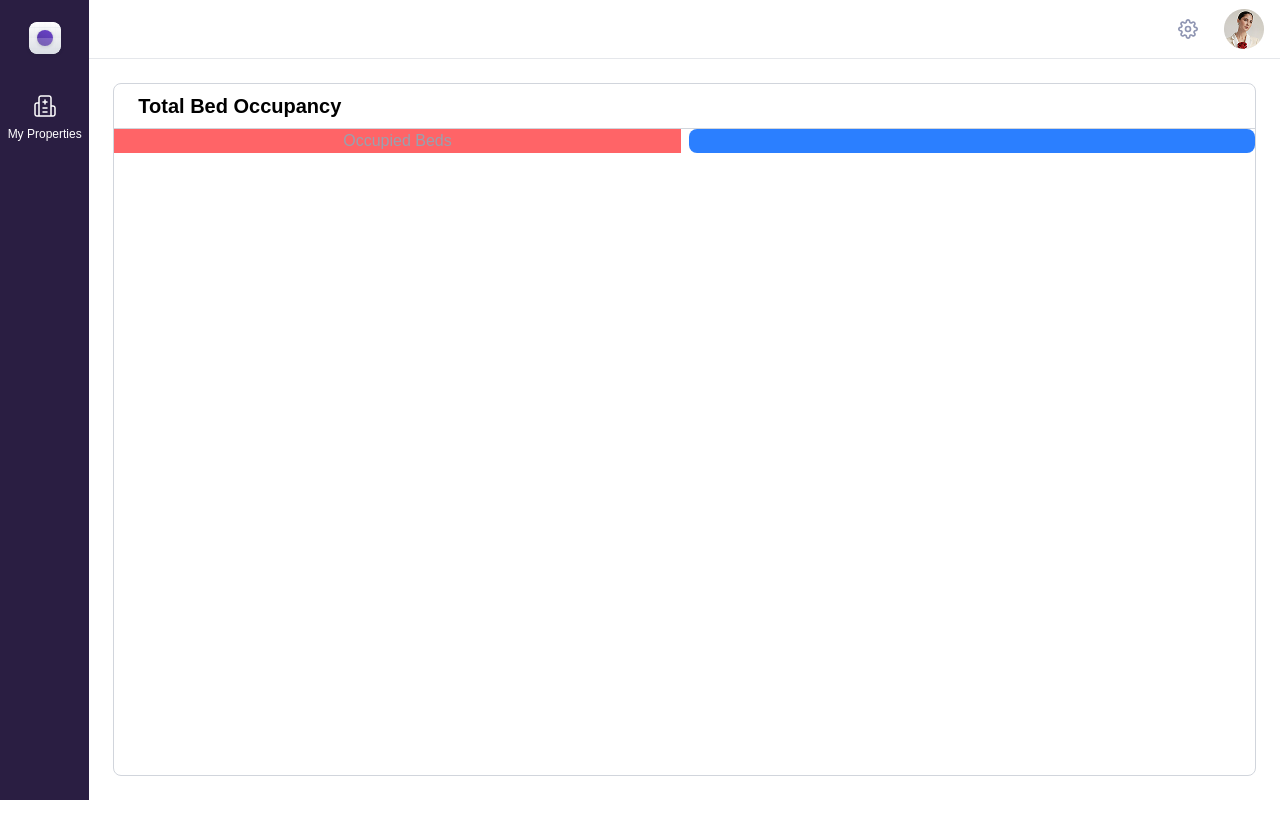
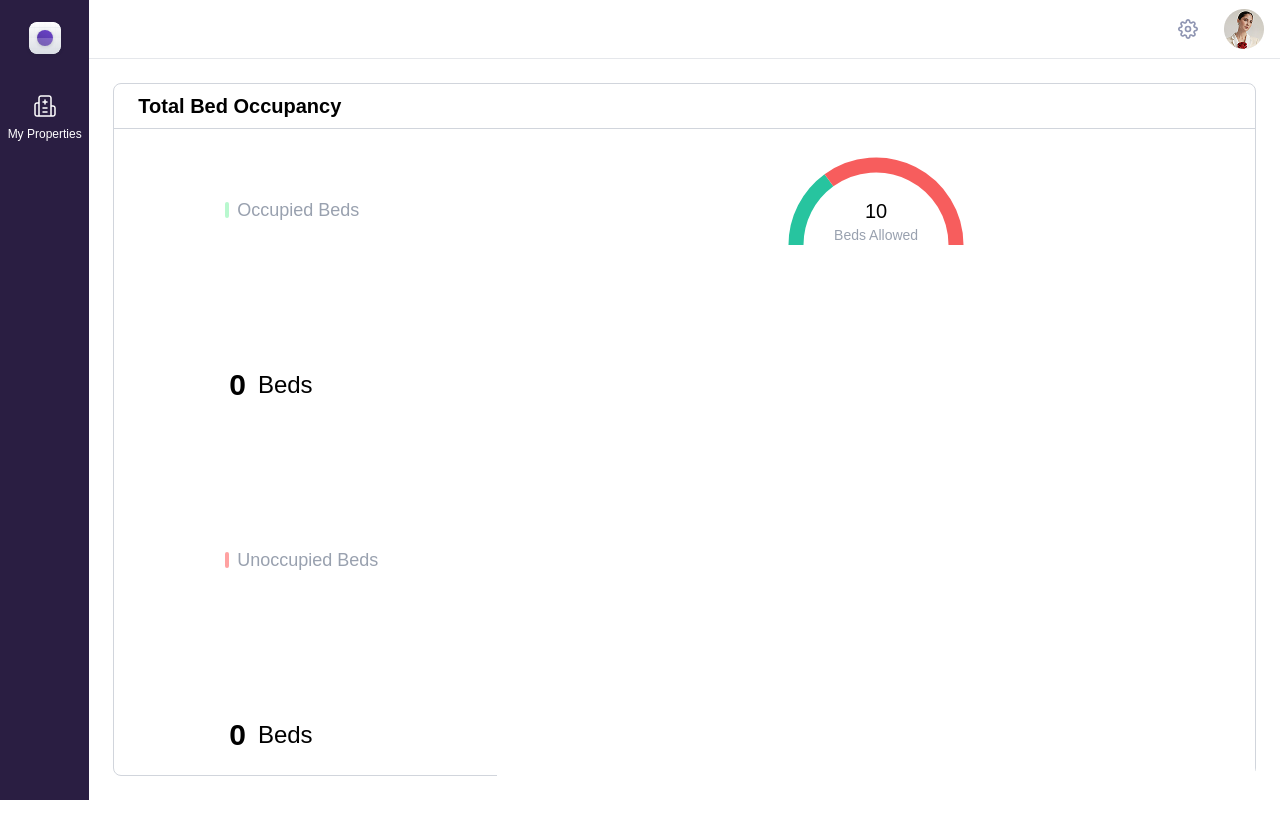
Before and after one commit to xcriminal1/Bed-Vacancy-Manager, a Next.js app: page / in a window 1280 px wide. Built offline with nearby package versions, Linux system fonts and the light colour scheme.

Commit message:
bed occupancy card

```diff
--- a/components/BedOccupancy.tsx
+++ b/components/BedOccupancy.tsx
@@ -1,26 +1,44 @@
-import React from 'react'
+import React from "react";
+import DonutChart from "./DonutChart";
 
 const BedOccupancy = () => {
   return (
-    <div className='h-full w-full border-1 border-gray-300 rounded-lg'>
-      <div className='text-black text-xl font-bold px-6 py-2 border-b border-gray-300'>
+    <div className="h-full w-full border-1 border-gray-300 rounded-lg">
+      <div className="text-black text-xl font-bold px-6 py-2 border-b border-gray-300">
         Total Bed Occupancy
       </div>
-      <div className='grid grid-rows-3 gap-2'>
-        <div className='grid grid-cols-2 gap-2'>
-          <div className='bg-red-400 w-full h-full'>
-            <div className='text-gray-400 text-center'>
-                Occupied Beds
-            </div>
-          </div>
-          <div className='bg-blue-500 rounded-lg w-full h-full'></div>
-          </div>
+      <div className="grid grid-cols-3 gap-2 h-full w-full">
+        {/* Text section */}
+        <div className="grid grid-row-2 col-span-1 gap-2 h-full w-full justify-center items-center">
+          <StatText text="Occupied" value={0} />
+          <StatText text="Unoccupied" value={0} />
+        </div>
+        {/* Semi Donut Chart */}
+        <div className="col-span-2 h-full w-full justify-center items-center">
+          <DonutChart />
+        </div>
       </div>
     </div>
-  )
+  );
+};
+
+export default BedOccupancy;
+
+export const StatText = (props: any) => {
+    return(
+        <div className="grid grid-row-2 items-center justify-start w-full h-full gap-2">
+            <div className="flex justify-start items-center text-black text-2xl w-full h-full gap-2">
+              <div className={ "w-1 h-4 rounded-lg" +(props.text === "Occupied" ? " bg-green-200" : " bg-red-300")}></div>
+              <div className="text-gray-400 text-lg text-center">
+                {props.text} Beds
+              </div>
+            </div>
+              <div className="flex justify-start items-center text-black text-2xl w-full h-full gap-2">
+                <span className="font-extrabold text-3xl px-1">{props.value}</span> Beds
+              </div>
+          </div>
+    );
 }
-
-export default BedOccupancy
 // // /* Donut Chart */
 
 // /* Vector 965 */
--- /dev/null
+++ b/components/DonutChart.tsx
@@ -0,0 +1,71 @@
+import React from "react";
+
+const describeArc = (
+  startAngle: number,
+  endAngle: number,
+  radius = 80,
+  cx = 100,
+  cy = 100
+) => {
+  const polarToCartesian = (angle: number) => {
+    const rad = ((angle - 180) * Math.PI) / 180.0;
+    return {
+      x: cx + radius * Math.cos(rad),
+      y: cy + radius * Math.sin(rad),
+    };
+  };
+
+  const start = polarToCartesian(endAngle);
+  const end = polarToCartesian(startAngle);
+  const largeArcFlag = endAngle - startAngle <= 180 ? "0" : "1";
+
+  return [
+    "M",
+    start.x,
+    start.y,
+    "A",
+    radius,
+    radius,
+    0,
+    largeArcFlag,
+    0,
+    end.x,
+    end.y,
+  ].join(" ");
+};
+
+const DonutChart = (props: any) => {
+  const beds = {
+    totalBeds: 10,
+    occupiedBeds: 3,
+  };
+
+  const occupiedAngle = (beds.occupiedBeds / beds.totalBeds) * 180;
+
+  return (
+
+      <div className="flex flex-col items-center bg-white p-4 w-full h-full">
+        <svg width="200" height="100" viewBox="0 0 200 100">
+          <path
+            d={describeArc(0, occupiedAngle)}
+            fill="none"
+            stroke="#27C49F"
+            strokeWidth="15"
+          />
+          <path
+            d={describeArc(occupiedAngle, 180)}
+            fill="none"
+            stroke="#F75D5D"
+            strokeWidth="15"
+          />
+        </svg>
+        <div className="text-center -mt-12">
+          <p className="text-xl text-black text-bold">
+            {beds.totalBeds}
+          </p>
+          <p className="text-sm text-gray-400">Beds Allowed</p>
+        </div>
+      </div>
+  );
+};
+export default DonutChart;
```
